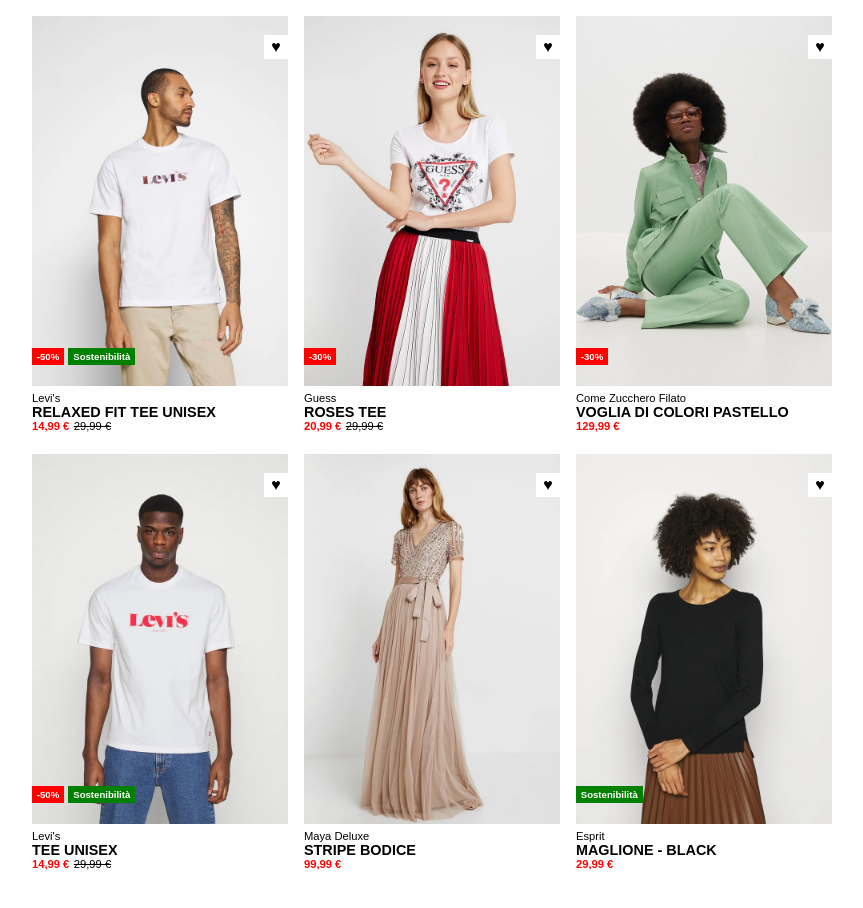
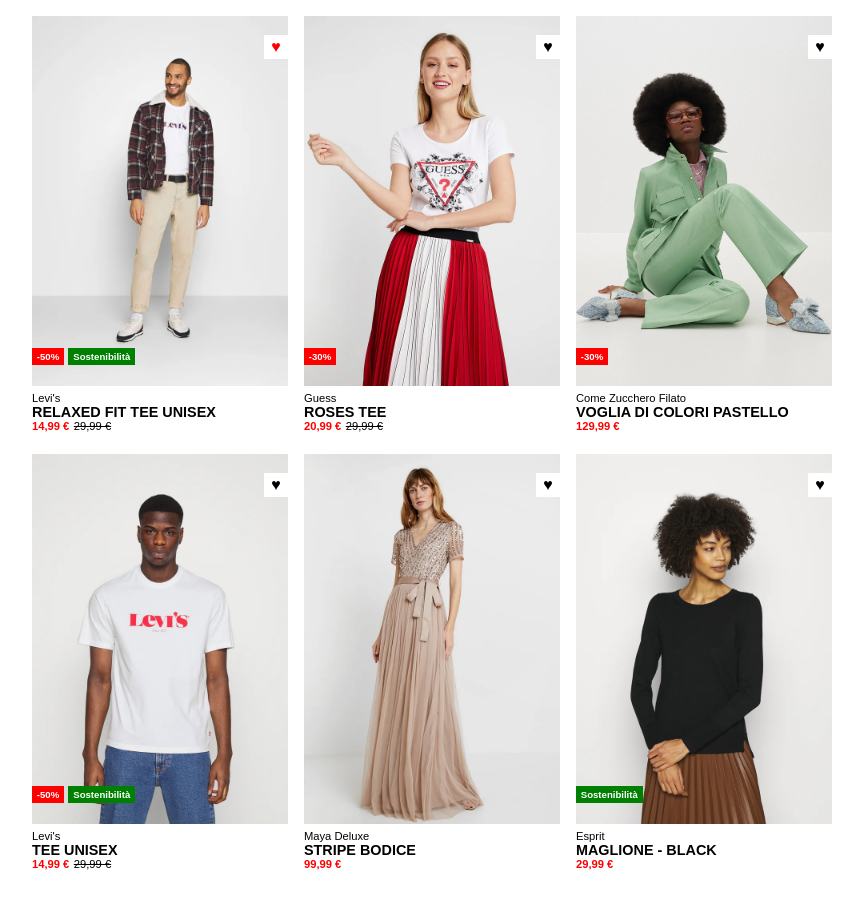
Before and after one commit to Paolo4690/html-css-boolando, a plain HTML site: page index.html in a window 1280 px wide. In both pictures the pointer is over the element 483 px from the left and 46 px from the top of the page. Shown: the whole page, without its empty margins (208-1071 px from the left). Drawn offline with Linux system fonts and the light colour scheme.

Commit message:
add particolari

```diff
--- a/css/style.css
+++ b/css/style.css
@@ -35,6 +35,10 @@
     z-index: 0;
 }
 
+.blocco:hover .cuore {
+    color: red;
+}
+
 .centrale {
     margin: 0 1em;
 }
@@ -43,7 +47,7 @@
     width: 100%;
 }
 
-.blocco .sect-img .img-standard {
+.sect-img .img-standard {
     position: absolute;
     top: 0;
     left: 0;
```
